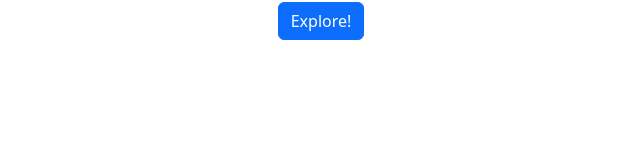
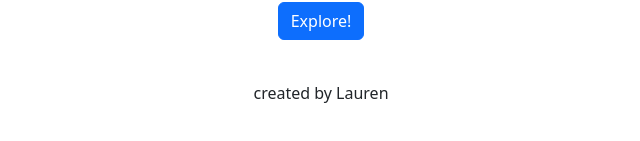
Before and after one commit to elleem/city-explorer-frontend, a React (Create React App) app: page / in a window 1280 px wide. Shown: the part 165-306 px from the top of the page, without its empty margins (319-959 px from the left). Built offline with nearby package versions, Linux system fonts and the light colour scheme.

Commit message:
updates readme

```diff
--- a/src/App.css
+++ b/src/App.css
@@ -13,13 +13,13 @@
 }
 
 #map{
-  background-color: rgba(243, 243, 148, 0.708);
+  background-color: rgb(198, 195, 195);
   padding: 2rem;
-  width: 100%;
+  width: 50%;
   margin: auto;
 }
 #card{
-  /* margin:2rem auto 2rem; */
+  margin:2rem auto 2rem;
   border:5px solid grey;
   box-shadow: 0 4px 8px 0 rgba(0, 0, 0, 0.2);
   padding: 1rem;
--- a/src/Footer.js
+++ b/src/Footer.js
@@ -1,13 +1,14 @@
 import React from 'react';
+import Container from "react-bootstrap/Container"
 
 class Footer extends React.Component{
   render (){
     return (
-      <>
+      <Container>
 
-      <h6> </h6>
+      <h6> created by Lauren</h6>
 
-      </>
+      </Container>
     )
   }
 }
--- a/src/Header.js
+++ b/src/Header.js
@@ -1,13 +1,14 @@
 import React from 'react';
+import Container from "react-bootstrap/Container"
 
 class Header extends React.Component{
   render (){
     return (
-      <>
+      <Container>
       <h1> City Explorer </h1>
       <h4> Search for your next city to explore!</h4>
 
-      </>
+      </Container>
     )
   }
 }
--- a/src/Movies.js
+++ b/src/Movies.js
@@ -9,7 +9,7 @@ class Movies extends React.Component {
           {this.props.movies.length > 0 &&
             this.props.movies.map((movie) => (
               <Col>
-                <Card style={{ width: "18rem" }} id="card" className="h-100">
+                <Card style={{ width: "18rem" }} id="card" className="h-100 p-3">
                   <Card.Body>
                     <Card.Title> Title: {movie.title} </Card.Title>
                     <Card.Text>Description: {movie.overview}</Card.Text>
```
Also changed, not shown: public/images/lab09miro.jpg (added), 1 other file (tests, documents, lock files or other folders).
